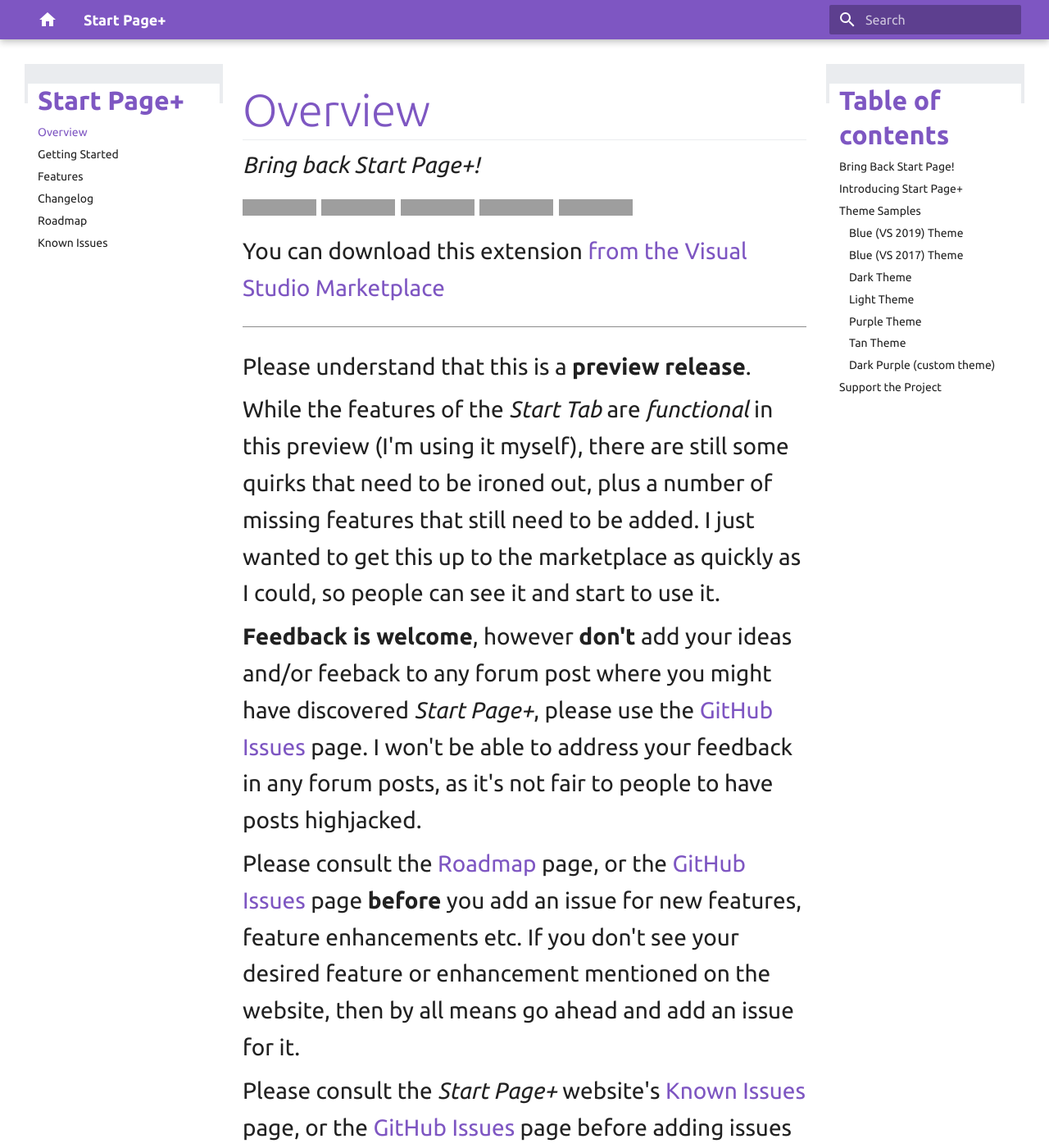
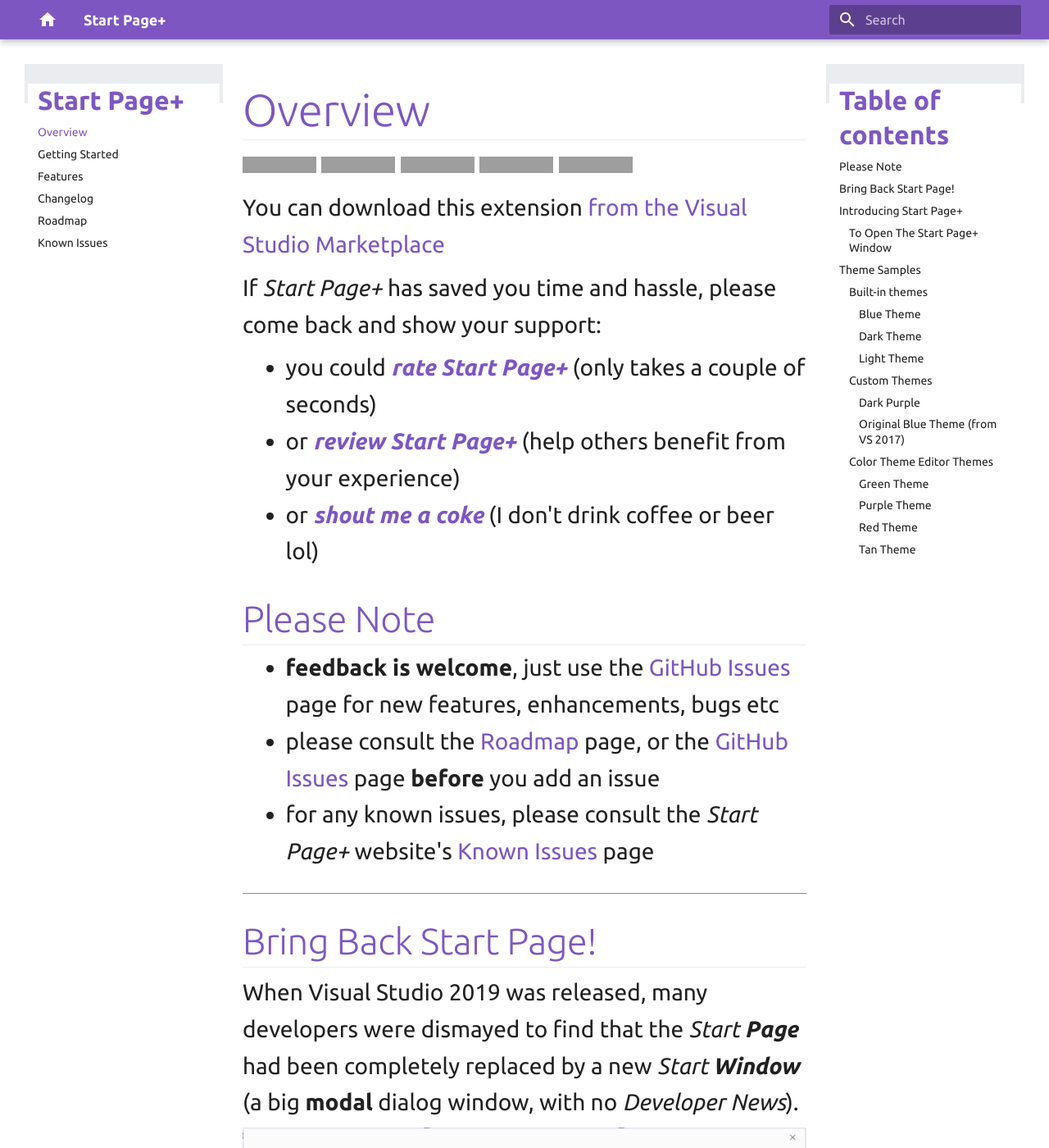
Before and after one commit to luminous-software/start-page-plus, an MkDocs documentation site: the page built from docs-source/index.md, in a window 1280 px wide and 1400 px high. Shown: the whole window at 82% size. Built offline with MkDocs 1.6.1 and Material for MkDocs 9.7.7, drawn with Linux system fonts in a browser that asks for light colours; old or Windows-style settings are respelled for this version of MkDocs; some of the changed text lies outside the part shown; grey boxes are pictures that could not be loaded.

Commit message:
Update `index.md`
#1211 #1254 #1275 #1251 #1289 #1280 #1252

```diff
--- a/docs-source/index.md
+++ b/docs-source/index.md
@@ -1,5 +1,3 @@
-*Bring back Start Page+!*
-
 ![Version][version-badge-url]
 ![Installs][installs-badge-url]
 ![Rating][rating-badge-url]
@@ -16,63 +14,59 @@
 
 You can download this extension [from the Visual Studio Marketplace][marketplace-url]
 
+If *Start Page+* has saved you time and hassle, please come back and show your support:
+
+  - you could [***rate *Start Page+****][rate-or-review-url] (only takes a couple of seconds)
+  - or [***review *Start Page+****][rate-or-review-url] (help others benefit from your experience)
+  - or [***shout me a coke***](https://www.paypal.me/yannduran/5) (I don't drink coffee or beer lol)
+
+[rate-or-review-url]: https://marketplace.visualstudio.com/items?itemName=YannDuran.StartPagePlus#review-details
 [marketplace-url]: https://marketplace.visualstudio.com/items?itemName=YannDuran.StartPagePlus
 
----
+## Please Note
 
-Please understand that this is a **preview release**.
-
-While the features of the _Start Tab_ are _functional_ in this preview (I'm using it myself),
-there are still some quirks that need to be ironed out, plus a number of missing features that still
-need to be added.
-I just wanted to get this up to the marketplace as quickly as I could, so people can see it and
-start to use it.
-
-**Feedback is welcome**, however **don't** add your ideas and/or feeback to any forum post where you might have
-discovered _Start Page+_, please use the [GitHub Issues][github-issues-url] page.
-I won't be able to address your feedback in any forum posts, as it's not fair to people to have posts highjacked.
-
-Please consult the [Roadmap][roadmap-url] page, or the [GitHub Issues][github-issues-url] page
-**before** you add an issue for new features, feature enhancements etc.
-If you don't see your desired feature or enhancement mentioned on the website,
-then by all means go ahead and add an issue for it.
-
-Please consult the _Start Page+_ website's [Known Issues][website-url] page,
-or the [GitHub Issues][github-issues-url] page before adding issues for any bugs you may have discovered.
-Duplicate _issues_ just waste everyone's time.
-
-The _Favorites_ tab, the _Create_ tab, and the _News_ tab are **still being worked on**.
+- **feedback is welcome**, just use the [GitHub Issues][github-issues-url] page
+for new features, enhancements, bugs etc
+- please consult the [Roadmap][roadmap-url] page, or the [GitHub Issues][github-issues-url] page
+**before** you add an issue
+- for any known issues, please consult the _Start Page+_ website's [Known Issues][known-issues-url] page
 
 [github-issues-url]: https://github.com/luminous-software/start-page-plus/issues
-[website-url]: https://luminous-software.solutions/start-page-plus
+[known-issues-url]: https://luminous-software.solutions/start-page-plus
 
 ---
 
 ## Bring Back Start Page!
 
-When Visual Studio 2019 was released, many developers were dismayed to find that the _Start Page_
-had been completely replaced by the new _Start Window_ (a big **modal** dialog window, with no room
-for _Developer News_).
+When Visual Studio 2019 was released, many developers were dismayed to find that the _Start **Page**_
+had been completely replaced by a new _Start **Window**_ (a big **modal** dialog window,
+with no _Developer News_).
 
 ![Start Window](assets/images/start-window-light.png)
 
 ## Introducing Start Page+
 
 So many of you, in **so many posts** in the [Developer Community forum][developer-community-forum-url], **pleaded** for Microsoft to bring back the Visual Studio 2017
-_Start Page_, and unfortunately those pleas have fallen on deaf ears.
+_Start Page_, and unfortunately those pleas fell on deaf ears.
 
 [developer-community-forum-url]: https://developercommunity.visualstudio.com/search.html?f=&type=question+OR+problem+OR+idea&type=question+OR+problem+OR+idea&c=&redirect=search%2Fsearch&sort=relevance&q=start+page
 
-Well, you asked and now _Start Page+_ delivers!
+Well, you asked for it, and now _Start Page+_ delivers it. All that was taken away,
+**plus** more! (get it?)
 
 ![Start Window](assets/images/start-page-plus.png)
 
-The [Start Page+][start-page-plus-url] extension adds a new start page that is a **dockable tool window**,
-not a **modal window**.
+[Start Page+][start-page-plus-url] is a start page replacement
+that is a **dockable tool window**, not a **modal window**.
 It's been written **from the ground up**, and doesn't rely on any of Visual Studio's *internal* code.
 So it can't be taken  away by Microsoft. And it's open source!
 
-To open the new _Start Page+_ window:
+For a complete list of *Start Page+*'s features, including images, [click here][features-url] to go to
+the *Features* page on the *Start Page+* website.
+
+[features-url]: https://luminous-software/start-page-plus/features.md
+
+### To Open The Start Page+ Window
 
 - make sure Visual Studio's *Start Window* is disabled
     - in **Tools** | **Options** | **Environment** | **Startup** select _Empty Environment_
@@ -81,63 +75,78 @@
 
 - click on **View** | **Start Page+**
 
-The _Start Page+_ window is accessed from the **View** menu, because it makes sense.
-It's also easy to remember because you think "I want to **view** the start page",
-you don't think "I want to **file** the start page.
+The _Start Page+_ window is accessed from the **View** menu, because it just *makes sense*.
+It's also easy to remember because you think "*I want to **view** the start page*",
+you don't think "*I want to **file** the start page*".
 
 The Visual Studio 2010-2017's _Start Page_ was always in the **View** menu,
-until Microsoft moved it to the **File** menu in later versions of VS 2017, and then permanently in VS 2019,
-which never really made **any** sense.
+until Microsoft moved it to the **File** menu in later versions of VS 2017,
+and then permanently in VS 2019, which never really made **any** sense to me.
 
 [start-page-plus-url]: https://marketplace.visualstudio.com/items?itemName=YannDuran.StartPagePlus
 [roadmap-url]: https://luminous-software.solutions/start-page-plus/roadmap
 [give-back-start-page-url]: https://developercommunity.visualstudio.com/idea/434456/start-page-please-give-it-back.html
 
+---
+
 ## Theme Samples
 
-This is what Start Page+ currently looks like in the *Blue (VS 2019)*, *Blue (VS 2017)*, *Dark*, and *Light* themes.
+### Built-in themes
 
-### Blue (VS 2019) Theme
+#### Blue Theme
 
-![Blue 2019](assets/images/blue-2019.png)
+![Blue 2019](assets/images/themes/builtin/blue.png)
 
-### Blue (VS 2017) Theme
+#### Dark Theme
 
-![Blue 2017](assets/images/blue-2017.png)
+![Dark](assets/images/themes/builtin/dark.png)
 
-### Dark Theme
+#### Light Theme
 
-![Dark](assets/images/dark.png)
+![Light](assets/images/themes/builtin/light.png)
 
-### Light Theme
+### Custom Themes
 
-![Light](assets/images/light.png)
+*Start Page+* will use colors from any custom theme.
 
-Other themes from the [Color Theme Editor for VS 2019][color-theme-editor-url] should also look good too,
-such as the *Purple* and *Tan* themes below.
+#### Dark Purple
 
-[color-theme-editor-url]: https://marketplace.visualstudio.com/items?itemName=VisualStudioPlatformTeam.VisualStudio2019ColorThemeEditor
+This is my custom *Dark Purple* theme, based on the built-in *Dark* theme.
 
-### Purple Theme
+![Dark Purple](assets/images/themes/custom/dark-purple.png)
 
-![Purple](assets/images/purple.png)
+#### Original Blue Theme (from VS 2017)
 
-### Tan Theme
+Mads Kristensen wrote an extension called [Original Blue Theme][original-blue-theme-extension]
+to bring back the original theme from VS 2017.
 
-![Tan](assets/images/tan.png)
+[original-blue-theme-extension]: https://marketplace.visualstudio.com/items?itemName=MadsKristensen.BlueColorTheme
 
-And finally, this is my customised *Dark* theme, that I call *Dark Purple*.
+![Blue 2017](assets/images/themes/custom/blue-2017.png)
 
-### Dark Purple (custom theme)
+### Color Theme Editor Themes
 
-![Dark Purple](assets/images/dark-purple.png)
+The [Color Theme Editor for Visual Studio 2019][color-theme-editor-extension]
+extension adds more themes to choose from, and lets you create your own themes (which is what I did).
+However Microsoft has now marked it *deprecated*, advising users to use
+[Visual Studio Color Theme Designer][vs-color-theme-designer-extension] instead.
+However I've found it extremely frustrating, and had no success creating a decent custom theme.
 
-## Support the Project
+[color-theme-editor-extension]: https://marketplace.visualstudio.com/items?itemName=VisualStudioPlatformTeam.VisualStudio2019ColorThemeEditor
+[vs-color-theme-designer-extension]: https://marketplace.visualstudio.com/items?itemName=ms-madsk.ColorThemeDesigner
 
-If *Start Page+* has saved you time and hassle, please come back and show your support:
+#### Green Theme
 
-  - you could [***rate *Start Page+****][rate-or-review-url] (only takes a couple of seconds)
-  - or [***review *Start Page+****][rate-or-review-url] (help others benefit from your experience)
-  - or [***shout me a coke***](https://www.paypal.me/yannduran/5) (I don't drink coffee or beer lol)
+![Green](assets/images/themes/extra/green.png)
 
-[rate-or-review-url]: https://marketplace.visualstudio.com/items?itemName=YannDuran.StartPagePlus#review-details
+#### Purple Theme
+
+![Purple](assets/images/themes/extra/purple.png)
+
+#### Red Theme
+
+![Red](assets/images/themes/extra/red.png)
+
+#### Tan Theme
+
+![Tan](assets/images/themes/extra/tan.png)
```
Also changed, not shown: docs-source/assets/images/blue-2017.png (deleted), docs-source/assets/images/blue-2019.png (deleted), docs-source/assets/images/blue-extra-contrast.png (deleted), docs-source/assets/images/dark-purple.png (deleted), docs-source/assets/images/dark.png (deleted), docs-source/assets/images/light.png (deleted), docs-source/assets/images/purple.png (deleted), docs-source/assets/images/tan.png (deleted), docs-source/assets/images/themes/builtin/blue.png (added), docs-source/assets/images/themes/builtin/dark.png (added), docs-source/assets/images/themes/builtin/light.png (added), docs-source/assets/images/themes/custom/blue-2017.png (added), docs-source/assets/images/themes/custom/dark-purple.png (added), docs-source/assets/images/themes/extra/green.png (added), 3 more files.
